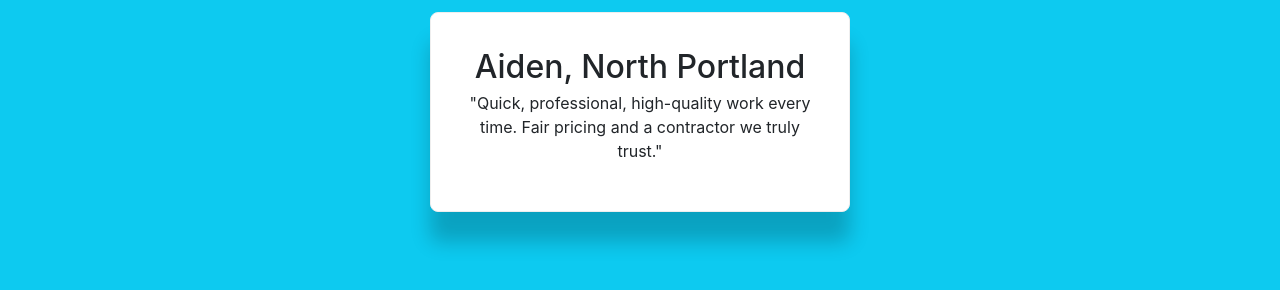
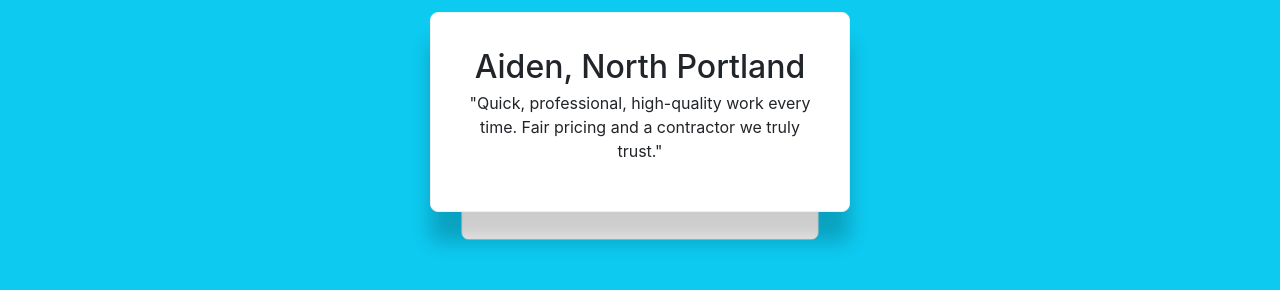
Before and after one commit to tkm404/ampers-redesign, a React (Create React App) app: page / in a window 1280 px wide. Shown: the part 1004-1294 px from the top of the page. Built offline with nearby package versions, Linux system fonts and the light colour scheme; no server answers.

Commit message:
add transition effects to next and previous customer reviews

```diff
--- a/src/components/CustomerReviewCards.css
+++ b/src/components/CustomerReviewCards.css
@@ -35,3 +35,15 @@
   box-shadow: 0 30px 20px rgba(0, 0, 0, 0.2);
   z-index: 1;
 }
+
+.card.next {
+  opacity: 1;
+  z-index: 0;
+}
+
+.card.prev {
+  transform: scale (1.1) translateY(-50px);
+  z-index: 2;
+  opacity: 0;
+  visibility: hidden;
+}
```
